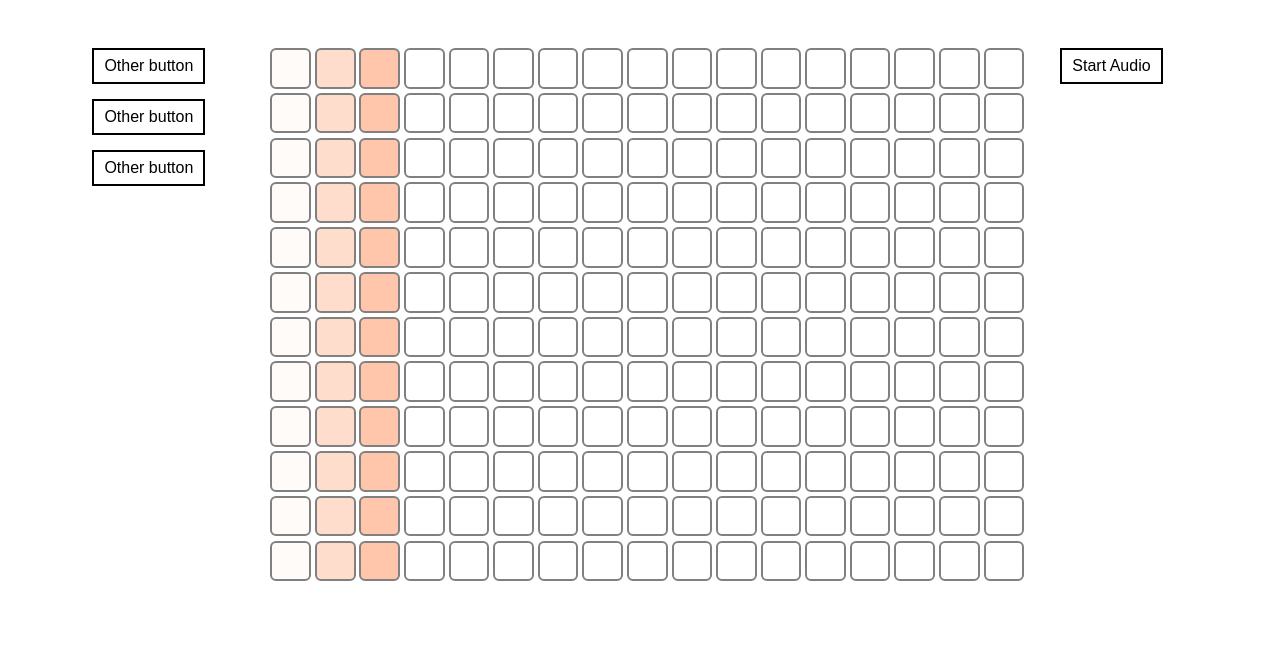
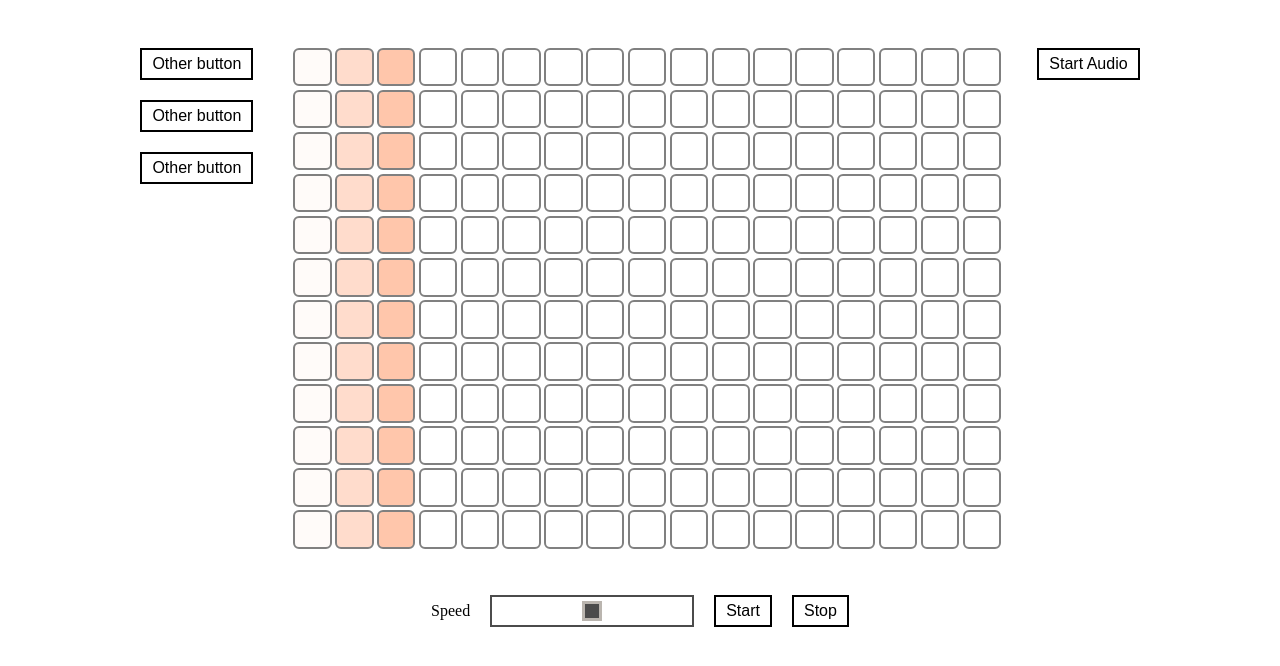
Before and after one commit to jonasohland/cellularautomata-preview, a website built with webpack: page src/index.html in a window 1280 px wide. Built offline with nearby package versions, Linux system fonts and the light colour scheme.

Commit message:
basic control elemets styling

```diff
--- a/src/app.html
+++ b/src/app.html
@@ -1,8 +1,9 @@
+<div style="display:flex; flex-direction: column;">
     <div style="display: flex; align-content: center; justify-content: center;">
         <div style="margin-top: 40px; display: flex; flex-direction: column;">
-        <button onclick="startaudio()" class="button">Other button</button>
-        <button onclick="startaudio()" class="button">Other button</button>
-        <button onclick="startaudio()" class="button">Other button</button>
+            <button onclick="startaudio()" class="button mb-2">Other button</button>
+            <button onclick="startaudio()" class="button my-2">Other button</button>
+            <button onclick="startaudio()" class="button my-2">Other button</button>
         </div>
         <div class="grid-container" id="grid">
         </div>
@@ -10,3 +11,12 @@
             <button onclick="startaudio()" class="button">Start Audio</button>
         </div>
     </div>
+    <div style="display:flex; justify-content: center;">
+        <span style="display: flex; flex-direction: row;">
+            <p class="mx-2 my-2" style="align-self: center;">Speed</p>
+            <input class="mx-2 my-2 slider" type="range" oninput="setspeed(this.value)"></input>
+        </span>
+        <button onclick="startaudio()" class="button mx-2 my-2" style="align-self: center;">Start</button>
+        <button onclick="startaudio()" class="button mx-2 my-2" style="align-self: center;">Stop</button>
+    </div>
+</div>
--- a/src/js/cell.js
+++ b/src/js/cell.js
@@ -9,6 +9,9 @@ export default class Cell {
     constructor(element, grid) {
         this._element = element
         this._grid = grid;
+        this._element.onclick = () => {
+            this.secondary(true);
+        }
     }
 
     /**
@@ -48,6 +51,9 @@ export default class Cell {
         }
     }
 
+
+    _alive = false;
+
     /** @type {Grid} */
     _grid
 
--- a/src/js/index.js
+++ b/src/js/index.js
@@ -5,7 +5,6 @@ import html from '../app.html'
 
 import '../style/style.css'
 import '../style/grid.css'
-
 
 window.onload = () => {
 
@@ -36,3 +35,7 @@ window.onload = () => {
 window.startaudio = function() {
 
 }
+
+window.setspeed = function(event) {
+    console.log(event);
+}
--- a/src/style/grid.css
+++ b/src/style/grid.css
@@ -2,7 +2,7 @@
 
     --rows: 12;
     --cols: 17;
-    --width: 750px;
+    --width: 55vw;
     --spacing: 17;
     --percent-unit: 1%;
 
@@ -28,7 +28,12 @@
     border-width: 2px;
     border-radius: 6px;
     transition: background-color 0.5s;
-    transition-timing-function: cubic-bezier(0, 0, .05, 1);
+    transition-timing-function: cubic-bezier(0, 0, .08, 1);
+}
+
+.grid-item:hover {
+    cursor: pointer;
+    border-color: black;
 }
 
 .grid-item--active-primary {
@@ -37,6 +42,25 @@
 }
 
 .grid-item--active-secondary {
-    background-color: magenta;
+    background-color: royalblue;
     transition: background-color 0s;
 }
+
+.my-0 {
+    margin-top: 0;
+    margin-bottom: 0;
+}
+
+.my-2 {
+    margin-top: 10px;
+    margin-bottom: 10px;
+}
+
+.mb-2 {
+    margin-bottom: 10px;
+}
+
+.mx-2 {
+    margin-left: 10px;
+    margin-right: 10px;
+}
--- a/src/style/style.css
+++ b/src/style/style.css
@@ -4,15 +4,12 @@
     border-color: black;
     border-style: solid;
     color: black;
-    padding-top: 7px;
-    padding-bottom: 7px;
     padding-right: 10px;
     padding-left: 10px;
     text-align: center;
     text-decoration: none;
     font-size: 16px;
-    margin-bottom: 15px;
-    margin-right: 25px;
+    height: 32px;
 }
 
 .button:hover {
@@ -28,3 +25,44 @@
 .button:focus {
     outline: 0;
 }
+
+.slider {
+    -webkit-appearance: none;  /* Override default CSS styles */
+    appearance: none;
+    width: 200px;
+    height: 28px;
+    background: transparent;
+    border-style: solid;
+    border-width: 2px;
+    border-color: black;
+    outline: none;
+    opacity: 0.7;
+    -webkit-transition: .2s;
+    transition: opacity .2s;
+}
+
+.slider:hover {
+    background: lightgray;
+}
+
+.slider::-webkit-slider-thumb {
+    -webkit-appearance: none; /* Override default look */
+    appearance: none;
+    width: 20px; /* Set a specific slider handle width */
+    height: 20px; /* Slider handle height */
+    background: black; /* Green background */
+    cursor: pointer; /* Cursor on hover */
+    outline:none;
+    border-radius: 0%;
+    border-style: solid;
+}
+
+.slider::-moz-range-thumb {
+    width: 20px;
+    height: 20px;
+    background: black;
+    cursor: pointer;
+    border-radius: 0%;
+    border-style: solid;
+    outline: none;
+}
```
Also changed, not shown: src/js/cellular_automata.js (+22 -2 lines). Lines whose indentation alone changed are shown as unchanged.
